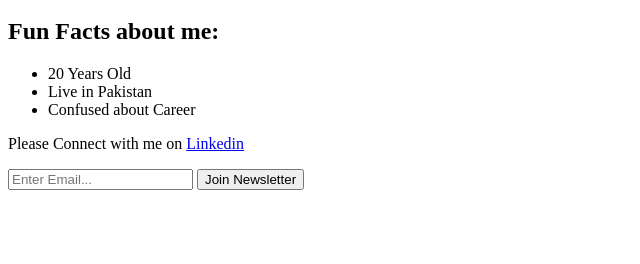
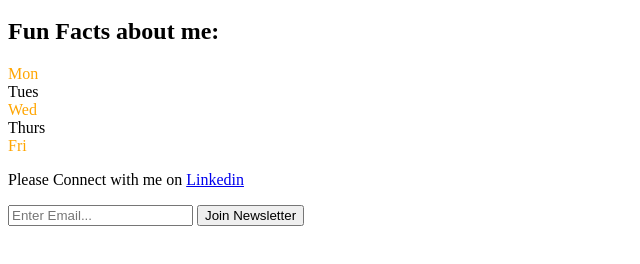
Before and after one commit to ahnufmir/Web-Development, a plain HTML site: page index.html in a window 1280 px wide. Shown: the part 334-598 px from the top of the page, without its empty margins (0-640 px from the left). Drawn offline with Linux system fonts and the light colour scheme.

Commit message:
DOM Manipulation

```diff
--- a/index.html
+++ b/index.html
@@ -8,13 +8,38 @@
     <img src="My_Pic-removebg-preview.png" alt="" width="15%">
     <h1>Hello, My Name is Ahnuf Mir</h1>
     <h2>Fun Facts about me: </h2>
-    <ul>
-        <li>20 Years Old</li>
-        <li>Live in Pakistan</li>
-        <li>Confused about Career</li>
-    </ul>
+    <div class="parent">
+        <div class="day">Mon</div>
+        <div class="day">Tues</div>
+        <div class="day">Wed</div>
+        <div class="day">Thurs</div>
+        <div class="day">Fri</div>
+    </div>
     <p>Please Connect with me on <a href="https://www.linkedin.com/in/ahnufmir/">Linkedin</a></p>
     <input type="text" placeholder="Enter Email...">
     <button>Join Newsletter</button>
-    <script src="script.js"></script>
+   <!-- <script src="script.js"></script> -->
+    <script>
+        const parent = document.querySelector('.parent');
+        const day = document.querySelector('.day');
+        for(let i = 0; i < parent.children.length; i++)
+    {
+        if(i%2==0)
+    {
+        parent.children[i].style.color = "orange";
+    }
+        console.log(parent.children[i]);
+    }
+
+    console.log(day.parentElement);
+
+    const div = document.createElement('div');
+    div.className = "divv";
+    div.id = Math.round(Math.random() * 100);
+    console.log(div);
+    // console.log(parent.firstElementChild);
+    // console.log(parent.lastElementChild);
+    </script>
+
+
 </body>
--- a/script.js
+++ b/script.js
@@ -96,9 +96,16 @@ console.log(tinderUser.hasOwnProperty('isLoggedIn'));
 
 // Simple Normal Function
 
-// const addTwoNumbers = function (num1, num2){
+// const addTwoNumbers = function (num1, num2){   Normal Functions
 //     return num1 + num2;
 // }
-const addTwoNumbers =  (num1, num2) => (num1 + num2);
+const addTwoNumbers =  (num1, num2) => (num1 + num2);   // Arrow Functions
+
+(()=>(console.log("DB Connected!"))) ();  // iife function
 
 console.log(addTwoNumbers(5,5));
+
+const array = [10,20,30];
+let initialValue = 0;
+const total = array.reduce((acc, currentValue) => (acc+currentValue),initialValue);
+console.log(total)
```
